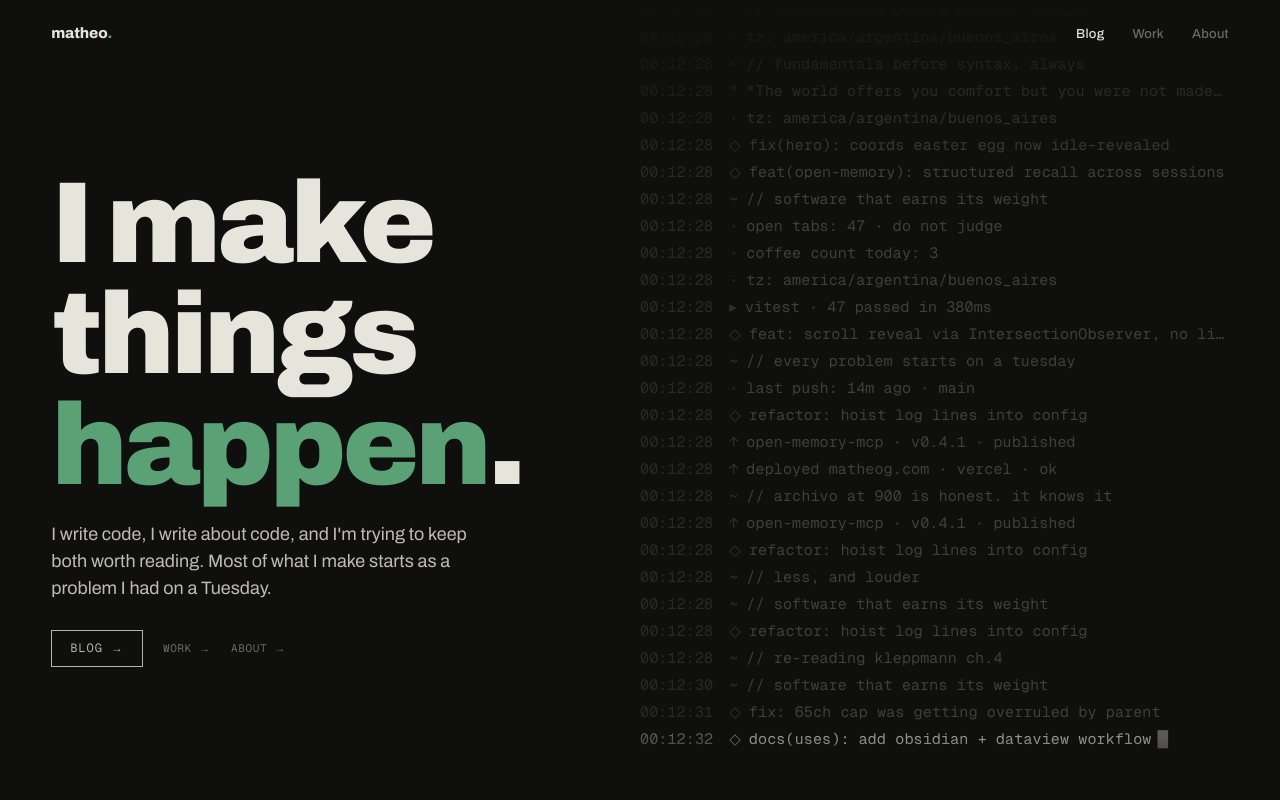
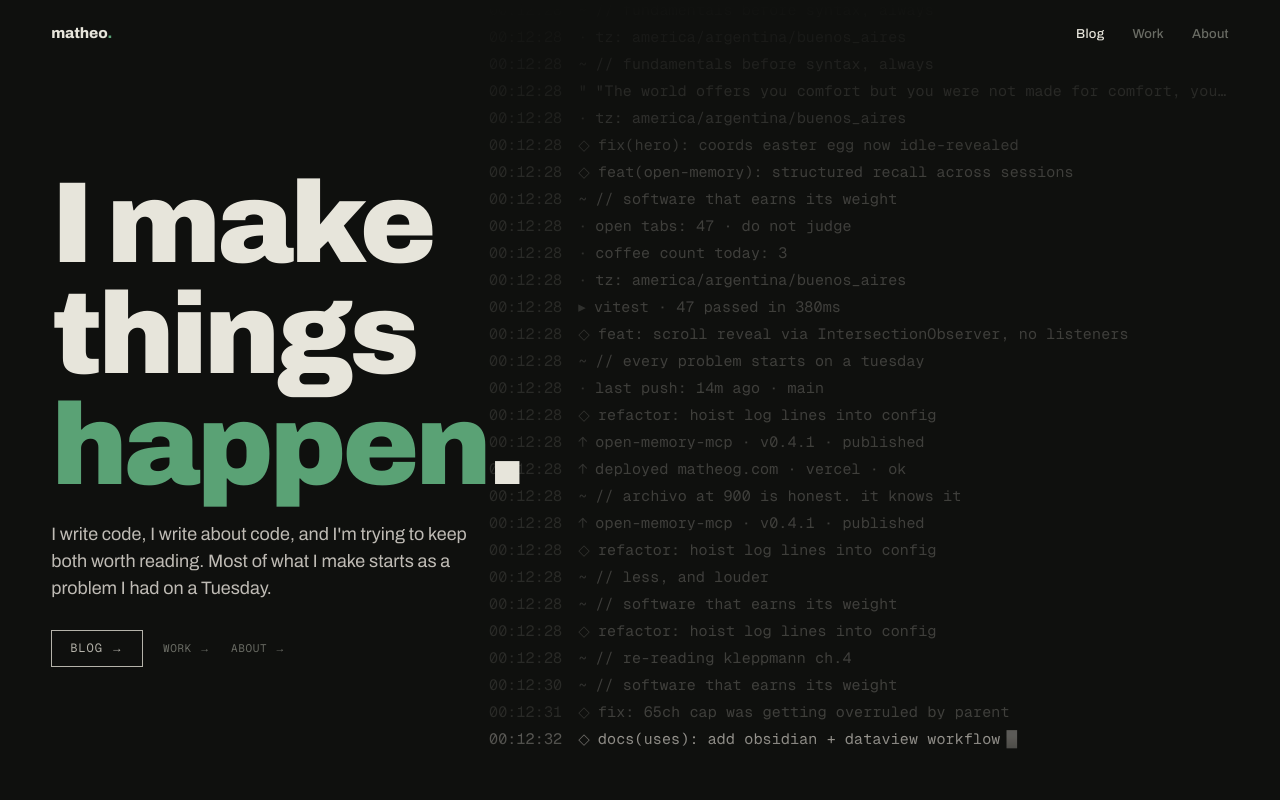
Before and after one commit to Sucu-Syndicate/silverline-portfolio, a Next.js app: page / in a window 1280 px wide. Shown: the top 800 px of the page. Built offline with nearby package versions, Linux system fonts and the light colour scheme.

Commit message:
[PTASK-007] Hero: terminal takes golden ratio (61.8%), text 38.2%

```diff
--- a/app/globals.css
+++ b/app/globals.css
@@ -124,7 +124,7 @@ a { color: inherit; text-decoration: none; }
 
 .hero-inner {
   display: grid;
-  grid-template-columns: 1.05fr 1fr;
+  grid-template-columns: 38.2fr 61.8fr;
   gap: clamp(24px, 4vw, 80px);
   padding: clamp(100px, 12vh, 160px) clamp(20px, 4vw, 56px) clamp(60px, 8vh, 120px);
   min-height: 100dvh;
@@ -202,7 +202,7 @@ a { color: inherit; text-decoration: none; }
 .hero-log {
   position: absolute;
   top: 0; right: 0;
-  width: 50%;
+  width: 61.8%;
   height: 100%;
   contain: strict;
   overflow-anchor: none;
```
